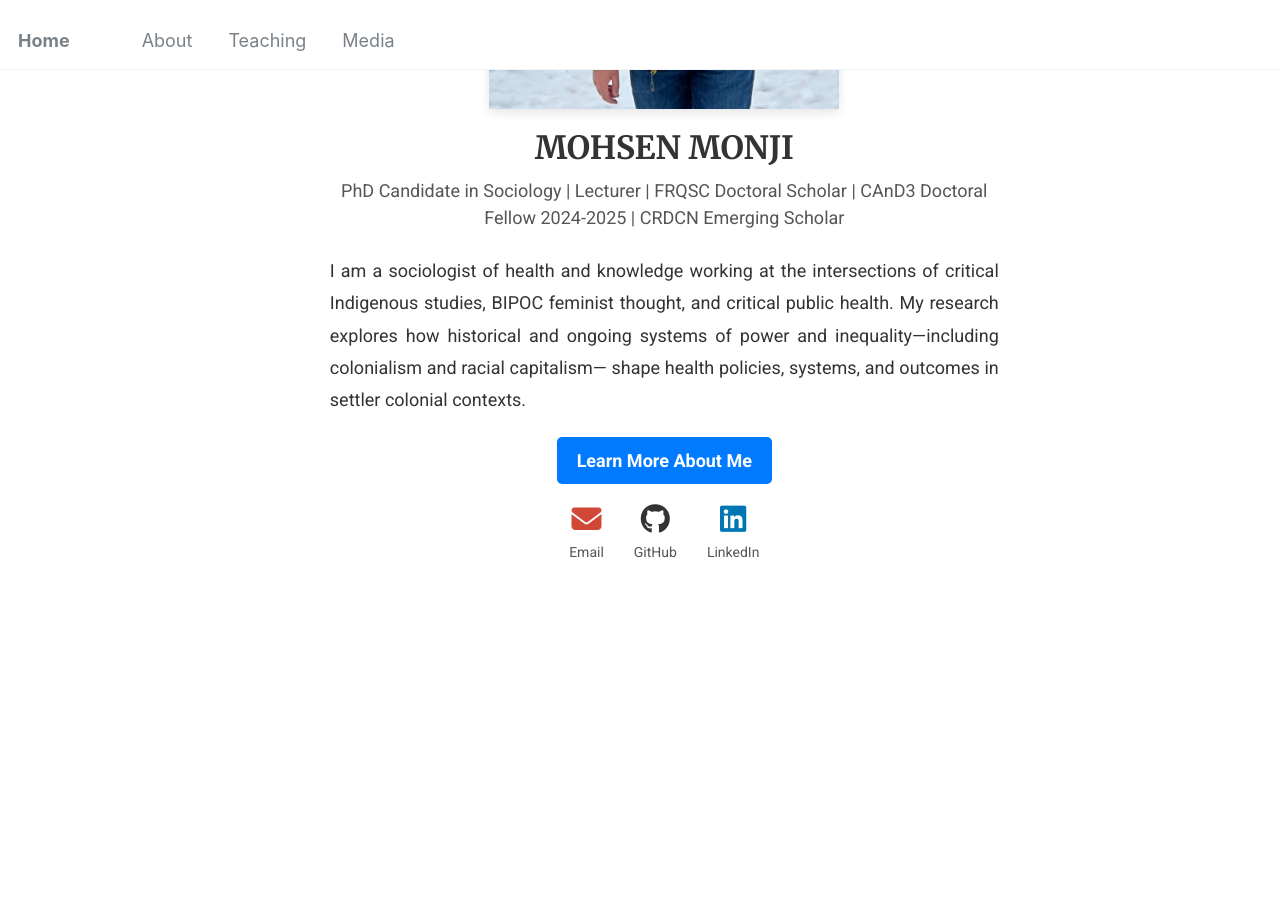
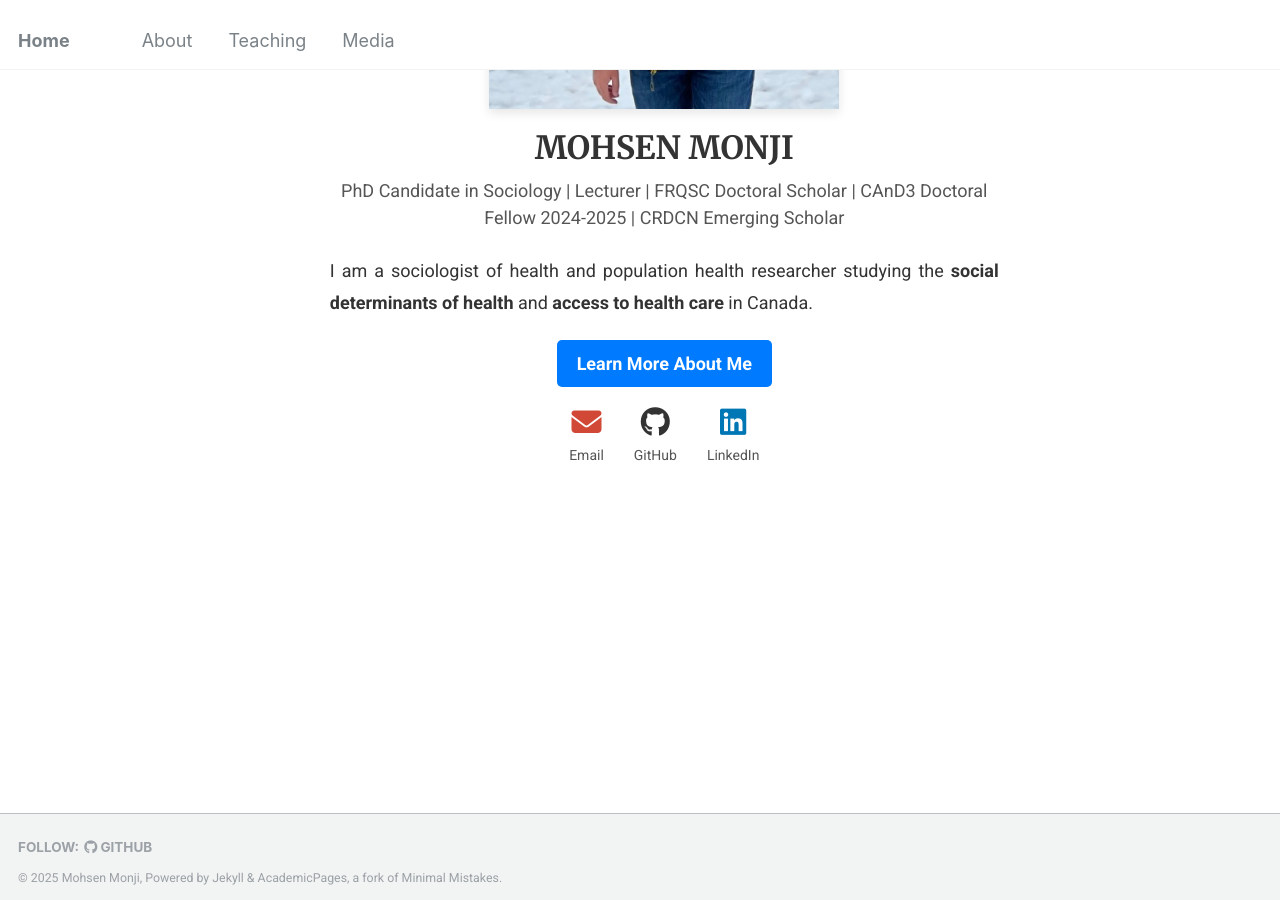
Before and after one commit to Mohsnmonji/mohsnmonji.github.io, a Jekyll site: the page built from _pages/front.md, in a window 1280 px wide and 900 px high, scrolled down 458 px. Built offline with Jekyll 4.4.1, drawn with Linux system fonts in a browser that asks for light colours.

Commit message:
Update front.md

```diff
--- a/_pages/front.md
+++ b/_pages/front.md
@@ -26,8 +26,9 @@ hide_avatar: true
 
   <!-- Description -->
 <p style="font-size: 18px; color: #333; text-align: justify; line-height: 1.8; margin-bottom: 20px;">
-
-I am a sociologist of health and knowledge working at the intersections of critical Indigenous studies, BIPOC feminist thought, and critical public health. My research explores how historical and ongoing systems of power and inequality—including colonialism and racial capitalism— shape health policies, systems, and outcomes in settler colonial contexts.
+  I am a sociologist of health and population health researcher studying the
+  <strong>social determinants of health</strong> and
+  <strong>access to  health care</strong> in Canada.
 </p>
 
   <!-- Button -->
```
